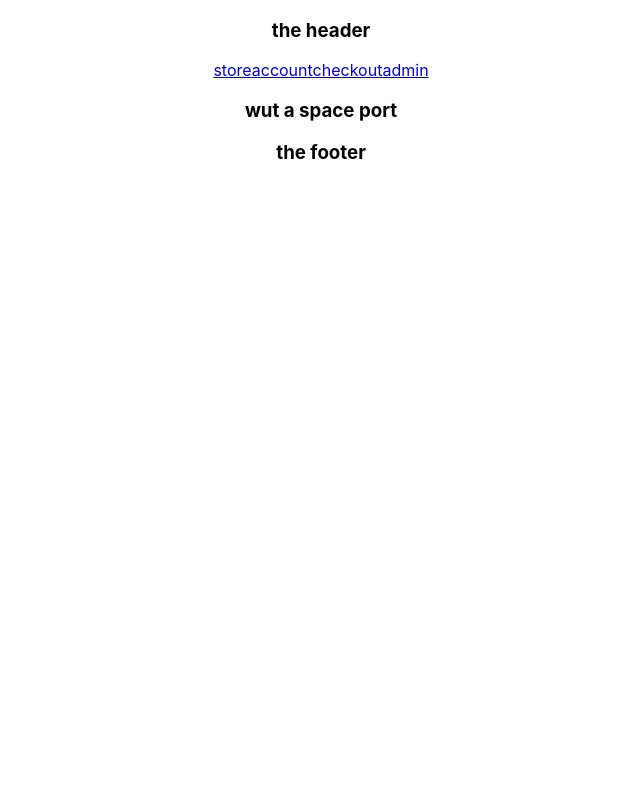
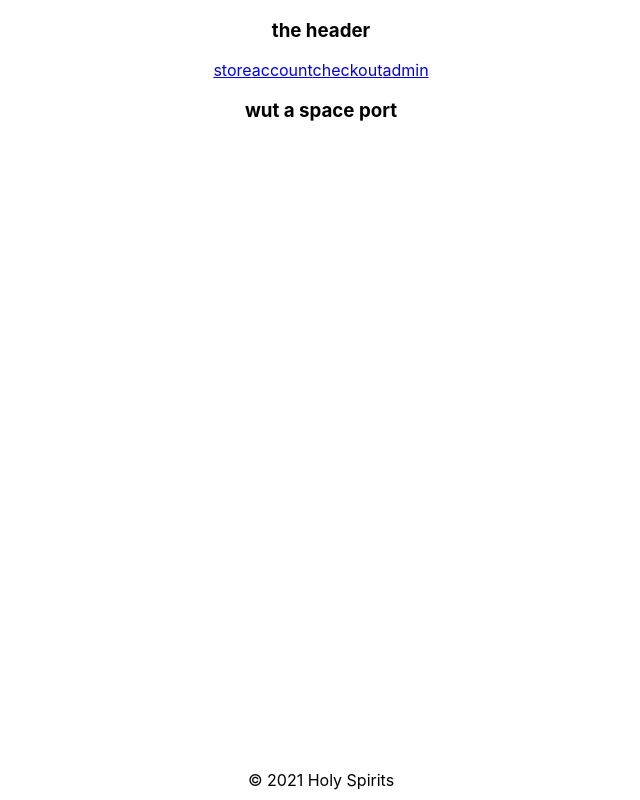
Before and after one commit to theykay/holyspirits, a React (Create React App) app in the folder client/: page / in a window 1280 px wide. Shown: the whole page, without its empty margins (319-959 px from the left). Built offline with nearby package versions, Linux system fonts and the light colour scheme.

Commit message:
made footer fixed at bottom of page

```diff
--- /dev/null
+++ b/client/src/components/Footer/Footer.css
@@ -0,0 +1,19 @@
+footer {
+  flex-shrink: 0;
+  position: fixed;
+  left: 0;
+  bottom: 0;
+  width: 100%;
+  /* background-color: red; */
+  height: 40px;
+  display: flex;
+  justify-content: center;
+  align-items: center;
+  text-align: center;
+}
+
+#footText {
+  text-align: center;
+  padding: 0;
+  margin: 0;
+}
--- a/client/src/components/Footer/Footer.jsx
+++ b/client/src/components/Footer/Footer.jsx
@@ -1,9 +1,12 @@
 import React from 'react';
+import "./Footer.css";
 
 const Footer = () => {
   return (
     <>
-    <h3>the footer</h3>
+      <footer>
+        <p id="footText">&#169; 2021 Holy Spirits</p>
+      </footer>
     </>
   )
 };
```
